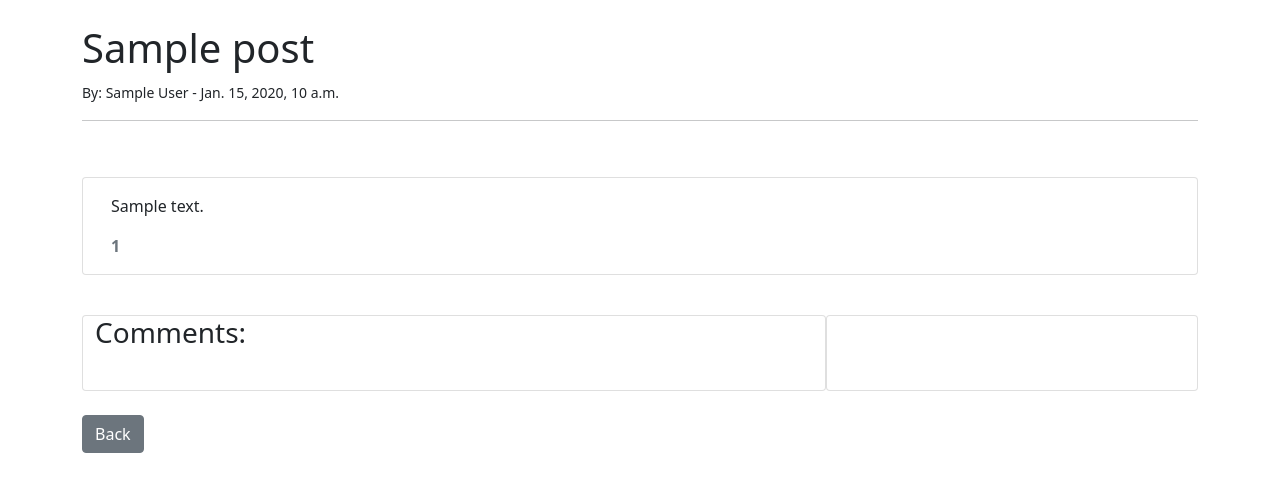
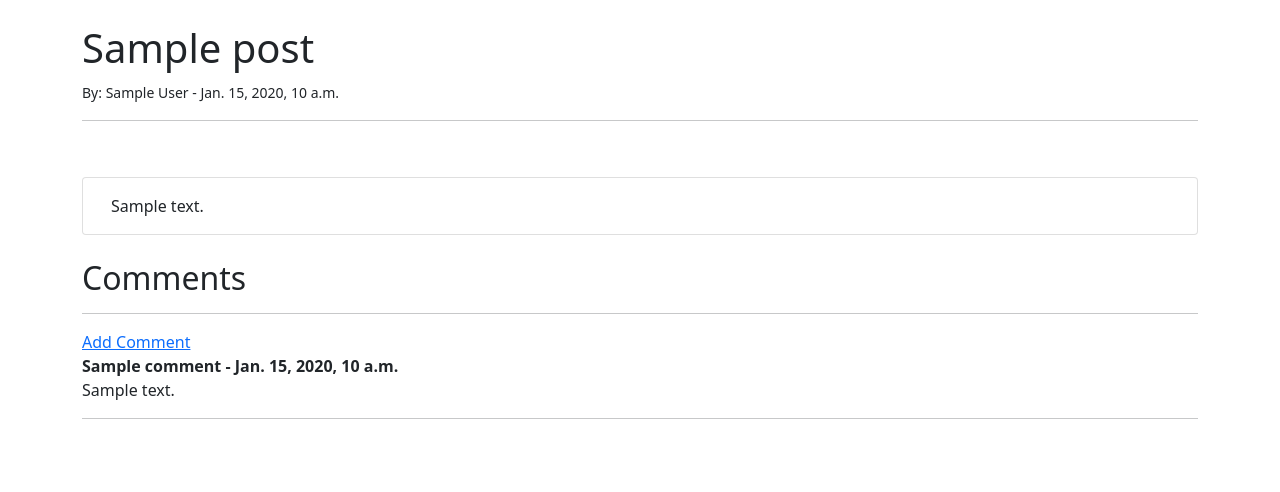
Before and after one commit to dhakal79/Portfolio-project-MS4, a Django app: page /article/1 in a window 1280 px wide. Shown: the part 56-548 px from the top of the page. Run offline with Django 4.2, Linux system fonts and the light colour scheme; tables that the repository leaves empty hold one stand-in row (values such as "Sample post").

Commit message:
add blog post comment section where users can comments on the webpage itself

```diff
--- a/blog/admin.py
+++ b/blog/admin.py
@@ -1,11 +1,12 @@
 from django.contrib import admin
 from django_summernote.admin import SummernoteModelAdmin
-from .models import Post, Category
+from .models import Post, Category, Comment
 
 
 #@admin.register(Post)
 admin.site.register(Post)
 admin.site.register(Category)
+admin.site.register(Comment)
 
 class PostAdmin(SummernoteModelAdmin):
 
--- a/blog/forms.py
+++ b/blog/forms.py
@@ -1,5 +1,5 @@
 from django import forms
-from .models import Post, Category
+from .models import Post, Category, Comment
 
 #choices = [('coding', 'coding'), ('Groundwater','Groundwater'), ('Surfacewater','Surfacewater'), ('Seawater', 'Seawater'),]
 choices = Category.objects.all().values_list('name', 'name')
@@ -24,6 +24,15 @@ class PostForm(forms.ModelForm):
             'content': forms.Textarea(attrs={'class': 'form-control'}),
             'status': forms.Select(attrs={'class': 'form-control'}),
 
+        }
 
+class CommentForm(forms.ModelForm):
+    class Meta:
+        model = Comment
+        fields = ('name', 'body')
+
+        widgets = {
+            'name': forms.TextInput(attrs={'class': 'form-control'}),
+            'body': forms.Textarea(attrs={'class': 'form-control'}),
 
         }
--- a/blog/models.py
+++ b/blog/models.py
@@ -44,7 +44,7 @@ class Post(models.Model):
 
 class Comment(models.Model):
     post = models.ForeignKey(Post, on_delete=models.CASCADE, related_name="comments")
-    name = models.CharField(max_length=80)
+    name = models.CharField(max_length=200)
     email = models.EmailField()
     body = models.TextField()
     created_on = models.DateTimeField(auto_now_add=True)
--- a/blog/templates/post_details.html
+++ b/blog/templates/post_details.html
@@ -37,58 +37,52 @@
                 <p class="card-text ">
                     {{ post.content | safe }}
                 </p>
-                <div class="row">
-
-                    <div class="col-1">
-                        <!-- The number of likes goes before the closing strong tag -->
-                        <strong class="text-secondary"><i class="far fa-heart"></i> {{ post.number_of_likes }} </strong>
-                    </div>
-                    <div class="col-1">
-                        {% with comments.count as total_comments %}
-                        <strong class="text-secondary"><i class="far fa-comments"></i>
-                            <!-- Our total_comments variable goes before the closing strong tag -->
-                            {{ total_comments }}</strong>
-                        {% endwith %}
-                    </div>
-                </div>
-            </div>
-        </div>
-    </div>
-    <div class="row">
-        <div class="col">
-
-        </div>
-    </div>
-    <div class="row">
-        <div class="col-md-8 card mb-4  mt-3 ">
-            <h3>Comments:</h3>
-            <div class="card-body">
-                <!-- We want a for loop inside the empty control tags to iterate through each comment in comments -->
-                {% for comment in comments %}
-                <div class="comments" style="padding: 10px;">
-                    <p class="font-weight-bold">
-                        <!-- The commenter's name goes here. Check the model if you're not sure what that is -->
-                        {{ comment.name }}
-                        <span class=" text-muted font-weight-normal">
-                            <!-- The comment's created date goes here -->
-                            {{ comment.created_on }}
-                        </span> wrote:
-                    </p>
-                    <!-- The body of the comment goes before the | -->
-                    {{ comment.body | linebreaks }}
-                </div>
-                <!-- Our for loop ends here -->
-                {% endfor %}
-            </div>
-        </div>
-        <div class="col-md-4 card mb-4  mt-3 ">
-            <div class="card-body">
-                <!-- For later -->
             </div>
         </div>
     </div>
 </div>
 
-<a href ="{% url 'home' %}" class="btn btn-secondary">Back</a>
+<h2>Comments</h2>
+<hr>
+{% if not post.comments.all %}
+    No Comments Yet ...<a href ="{% url 'add_comment' post.pk %}">Add Comment</a>
+{% else %}
+<a href ="{% url 'add_comment' post.pk %}">Add Comment</a>
+
+<br/>
+    {% for comment in post.comments.all %}
+        <strong>
+            {{ comment.name}} -
+            {{ comment.created_on }}
+        </strong>
+        <br/>
+        {{ comment.body }}
+        <br>
+        <hr>
+    {% endfor %}
+{% endif %}
+
+
+
+
+
+
+                <!--<div class="row">
+
+                    <div class="col-1"> -->
+                        <!-- The number of likes goes before the closing strong tag -->
+                   <!--   <strong class="text-secondary"><i class="far fa-heart"></i> {{ post.number_of_likes }} </strong>
+                    </div>
+                    <div class="col-1">
+                        {% with comments.count as total_comments %}
+                        <strong class="text-secondary"><i class="far fa-comments"></i> -->
+                            <!-- Our total_comments variable goes before the closing strong tag -->
+                          <!--  {{ total_comments }}</strong>
+                        {% endwith %}
+                    </div>
+                </div> -->
+
+
+<!--<a href ="{% url 'home' %}" class="btn btn-secondary">Back</a> -->
 
 {% endblock %}
--- a/blog/urls.py
+++ b/blog/urls.py
@@ -1,6 +1,6 @@
 from django.urls import path
 from . import views
-from .views import HomeView, ArticleDetailView,AddPostView, UpdatePostView, DeletePostView, AddCategoryView
+from .views import HomeView, ArticleDetailView,AddPostView, UpdatePostView, DeletePostView, AddCategoryView, AddCommentView
 
 urlpatterns = [
     # path('admin/', admin.site.urls),
@@ -14,5 +14,6 @@ urlpatterns = [
     path('add_category/', AddCategoryView.as_view(), name='add_category'),
     path('article/edit/<int:pk>', UpdatePostView.as_view(), name='edit_post'),
     path('article/delete/<int:pk>', DeletePostView.as_view(), name='delete_post'),
+    path('article/<int:pk>/comment/', AddCommentView.as_view(), name='add_comment'),
 
 ]
--- a/blog/views.py
+++ b/blog/views.py
@@ -1,7 +1,7 @@
 from django.shortcuts import render
 from django.views.generic import ListView, DetailView, CreateView, UpdateView, DeleteView
-from .models import Post, Category
-from .forms import PostForm
+from .models import Post, Category, Comment
+from .forms import PostForm, CommentForm
 from django.urls import reverse_lazy
 
 #def home(request):
@@ -9,8 +9,11 @@ from django.urls import reverse_lazy
 
 class HomeView(ListView):
     model = Post
+    queryset = Post.objects.filter(status=1).order_by("-created_on")
     template_name = 'home.html'
     ordering = ['-id']
+    paginated_by = 6
+
 
 class ArticleDetailView(DetailView):
     model = Post
@@ -21,6 +24,18 @@ class AddPostView(CreateView):
     form_class = PostForm
     template_name = 'add_post_page.html'
     #fields = '__all__'
+
+class AddCommentView(CreateView):
+    model = Comment
+    form_class = CommentForm
+    template_name = 'add_comment.html'
+    #fields = '__all__'
+    def form_valid(self, form):
+        form.instance.post_id = self.kwargs['pk']
+        return super().form_valid(form)
+
+    success_url = reverse_lazy('home')
+
 
 class AddCategoryView(CreateView):
     model = Category
```
Also changed, not shown: blog/templates/add_comment.html (added, +13 -0 lines), blog/migrations/0005_alter_comment_name.py (added), blog/templates/base.html (line endings or trailing spaces).
